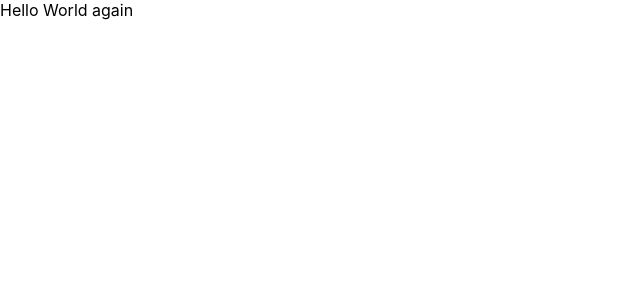
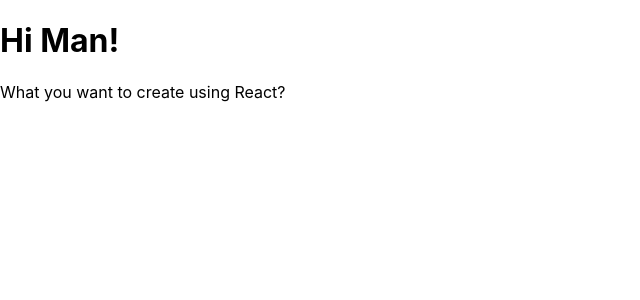
Before and after one commit to imranzafar1987/bootcamp-react-app, a React (Create React App) app: page / in a window 1280 px wide. Shown: the top 300 px of the page, without its empty margins (0-640 px from the left). Built offline with nearby package versions, Linux system fonts and the light colour scheme.

Commit message:
Update App.js

```diff
--- a/src/App.js
+++ b/src/App.js
@@ -4,7 +4,8 @@
 function App() {
   return (
     <div>
-      Hello World again
+      <h1>Hi Man!</h1>
+      What you want to create using React?
     </div>
   );
 }
```
